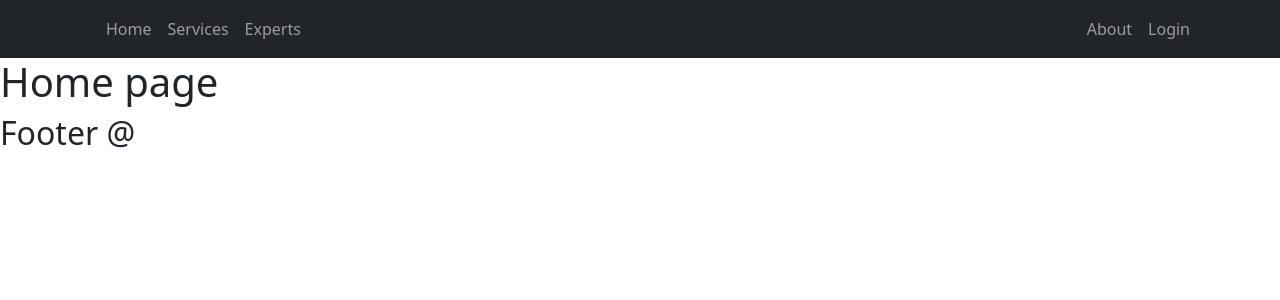
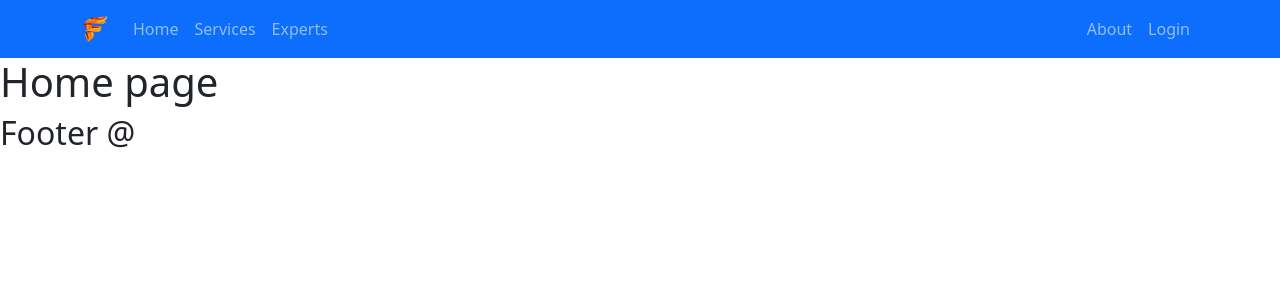
Before and after one commit to abdulawalsuhail/service-provider-assign-auth, a React (Create React App) app: page / in a window 1280 px wide. Shown: the top 300 px of the page. Built offline with nearby package versions, Linux system fonts and the light colour scheme.

Commit message:
navbar logo added

```diff
--- a/src/Page/Shared/Header/Header.js
+++ b/src/Page/Shared/Header/Header.js
@@ -1,14 +1,15 @@
 import React from 'react';
 import { Container, Nav, Navbar, NavDropdown } from 'react-bootstrap';
 import { Link } from 'react-router-dom';
+import logo from '../../../Image/logo/logo1.png';
 
 const Header = () => {
     return (
         <>
-            <Navbar collapseOnSelect expand="lg" sticky='top' bg="dark" variant="dark">
+            <Navbar collapseOnSelect expand="lg" sticky='top' bg="primary" variant="dark">
                 <Container>
                     <Navbar.Brand as={Link} to="/">
-                        <img height={30} alt="" />
+                        <img height={30} src={logo} className="rounded" alt="" />
                     </Navbar.Brand>
                     <Navbar.Toggle aria-controls="responsive-navbar-nav" />
                     <Navbar.Collapse id="responsive-navbar-nav">
```
Also changed, not shown: src/Image/logo/logo1.png (added).
